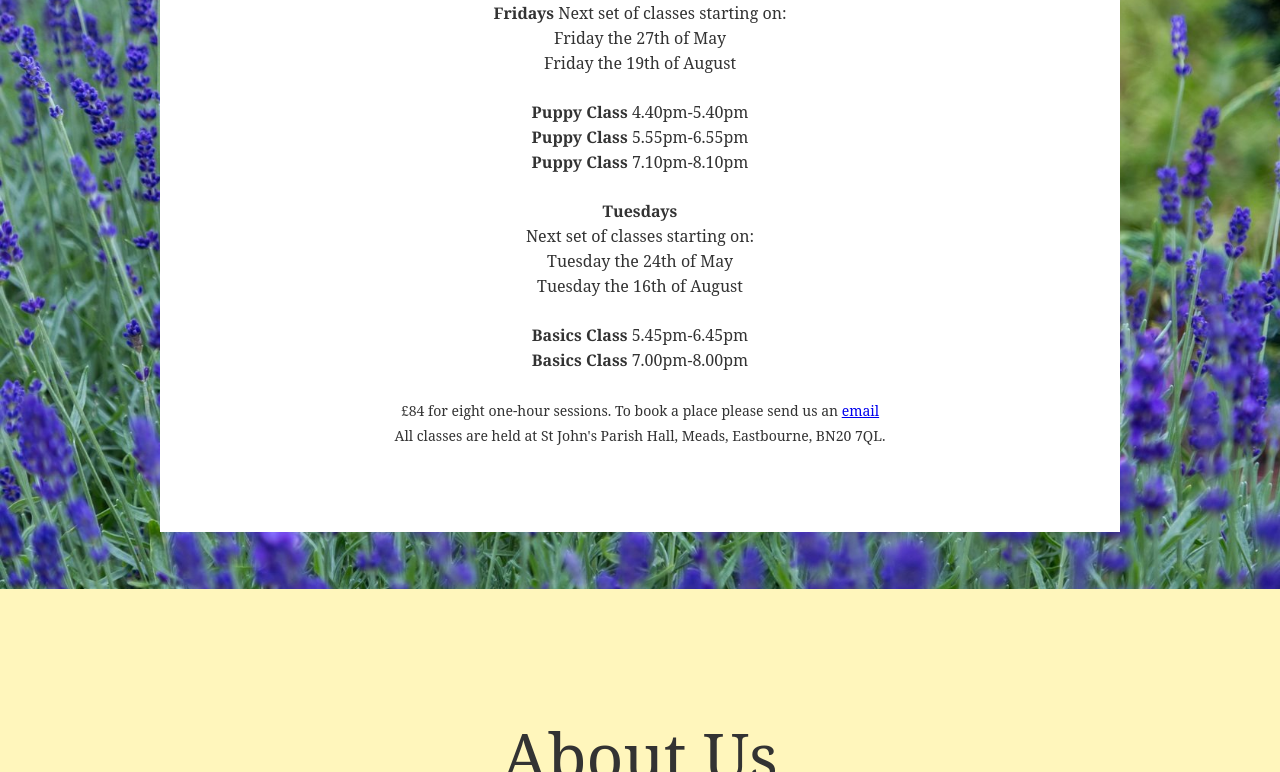
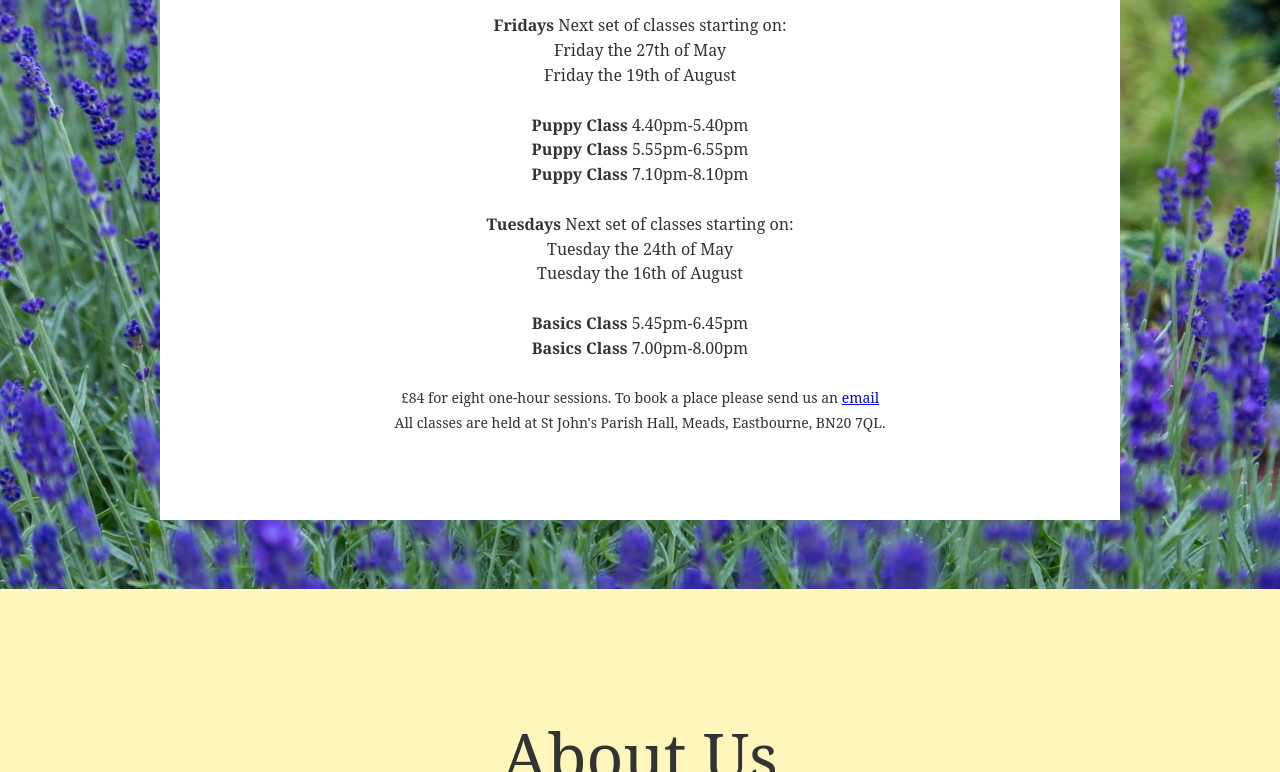
Before and after one commit to simongrout/beesknees, a plain HTML site: page index.html in a window 1280 px wide. Shown: the part 1011-1783 px from the top of the page. Drawn offline with Linux system fonts and the light colour scheme; a web font is replaced by a local one.

Commit message:
Update index.html

```diff
--- a/index.html
+++ b/index.html
@@ -354,7 +354,7 @@ body{margin:0;background:#fff6bc}
                                             <strong>Puppy Class</strong> 5.55pm-6.55pm<br>
                                             <strong>Puppy Class</strong> 7.10pm-8.10pm<br><br>
 
-                                            <strong>Tuesdays</strong><br> Next set of classes starting on:<br>
+                                            <strong>Tuesdays</strong> Next set of classes starting on:<br>
                                             Tuesday the 24th of May<br>
                                             Tuesday the 16th of August<br><br>
 
```
